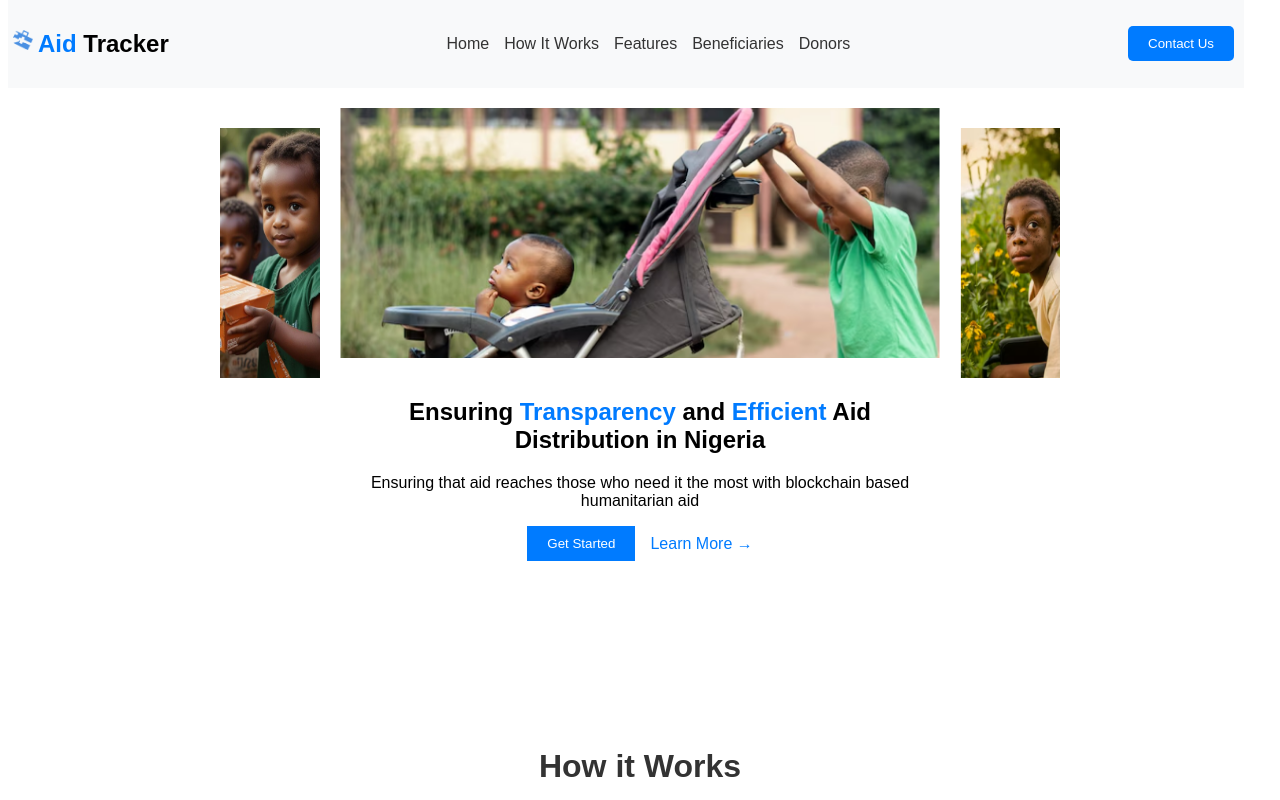
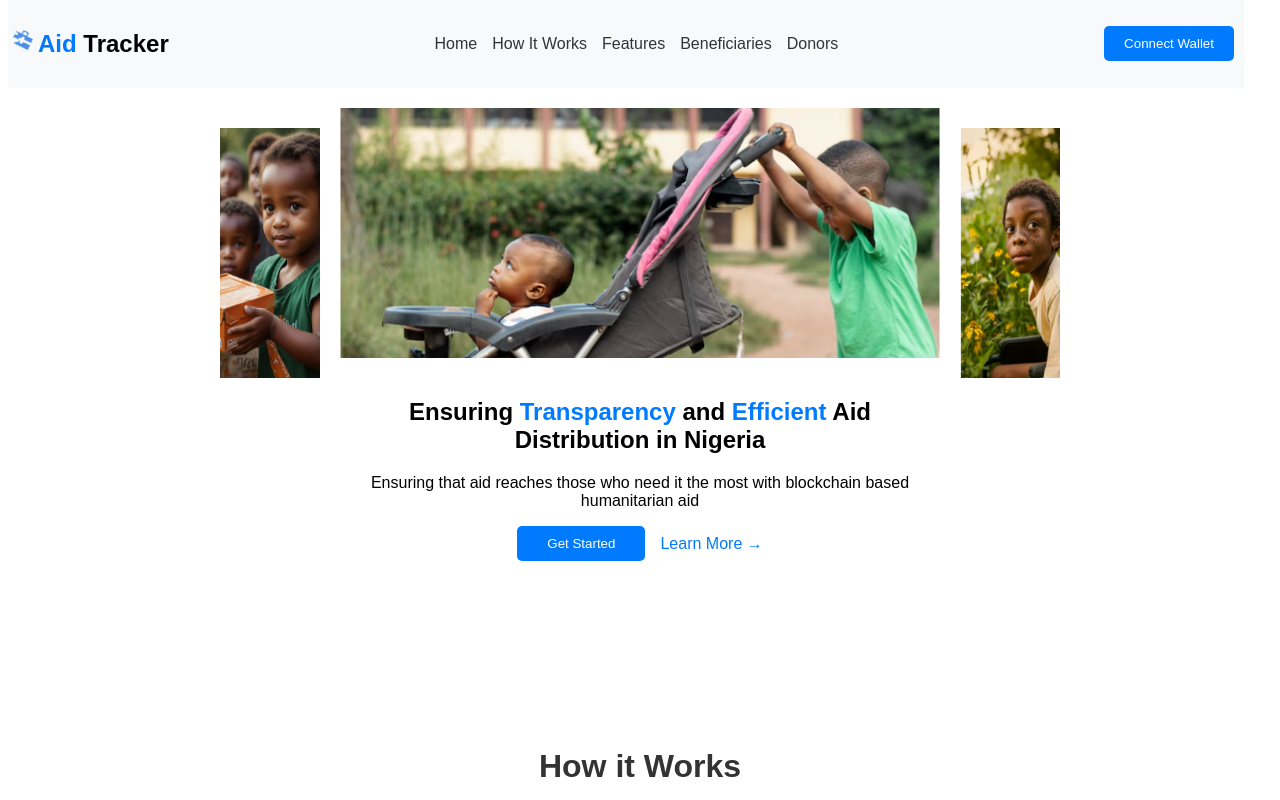
Before and after one commit to maureenjesse/aid-trackers, a Next.js app: page / in a window 1280 px wide. Shown: the top 800 px of the page. Built offline with nearby package versions, Linux system fonts and the light colour scheme.

Commit message:
worked on connect wallet btn

```diff
--- a/src/app/components/Header.js
+++ b/src/app/components/Header.js
@@ -26,7 +26,7 @@ const Header = () => {
         <a href="#beneficiary">Beneficiaries</a>
         <a href="#donors">Donors</a>
       </nav>
-        <button className={styles.contactButton}>Contact Us</button>
+        <button className={styles.contactButton}>Connect Wallet</button>
         <div className={`${styles.menuIcon} ${isOpen ? styles.open : ''}`} onClick={toggleMenu}>
         <div></div>
         <div></div>
@@ -38,6 +38,7 @@ const Header = () => {
         <li><a href="#features">Features</a></li>
         <li><a href="#beneficiary">Beneficiaries</a></li>
         <li><a href="#donors">Donors</a></li>
+        <button className={styles.WalletButton}>Connect Wallet</button>
       </ul>
     </header>
   );
--- a/src/app/components/Hero.js
+++ b/src/app/components/Hero.js
@@ -19,7 +19,7 @@ const Hero = () => {
         </h1>
         <p id='text'>Ensuring that aid reaches those who need it the most with blockchain based humanitarian aid</p>
         <div className={styles.buttons}>
-          <button className={styles.getStarted}>Get Started</button>
+          <button className={styles.getStarted}> <a href='#beneficiary'>Get Started</a> </button>
           <a href="#" className={styles.learnMore}>Learn More →</a>
         </div>
       </div>
--- a/src/app/styles/Header.module.css
+++ b/src/app/styles/Header.module.css
@@ -44,6 +44,17 @@
   }
 
   .contactButton {
+    background: #007bff;
+    color: white;
+    border: none;
+    right: 0;
+    position: relative;
+    padding: 10px 20px;
+    border-radius: 5px;
+    cursor: pointer;
+  }
+
+  .WalletButton {
     background: #007bff;
     color: white;
     border: none;
--- a/src/app/styles/Hero.module.css
+++ b/src/app/styles/Hero.module.css
@@ -69,7 +69,17 @@
     color: white;
     border: none;
     padding: 10px 20px;
-    /* border-radius: 5px; */
+    border-radius: 5px;
+    cursor: pointer;
+  }
+
+  .getStarted a{
+    background: #007bff;
+    color: white;
+    text-decoration: none;
+    border: none;
+    padding: 10px;
+    border-radius: 5px;
     cursor: pointer;
   }
 
```
